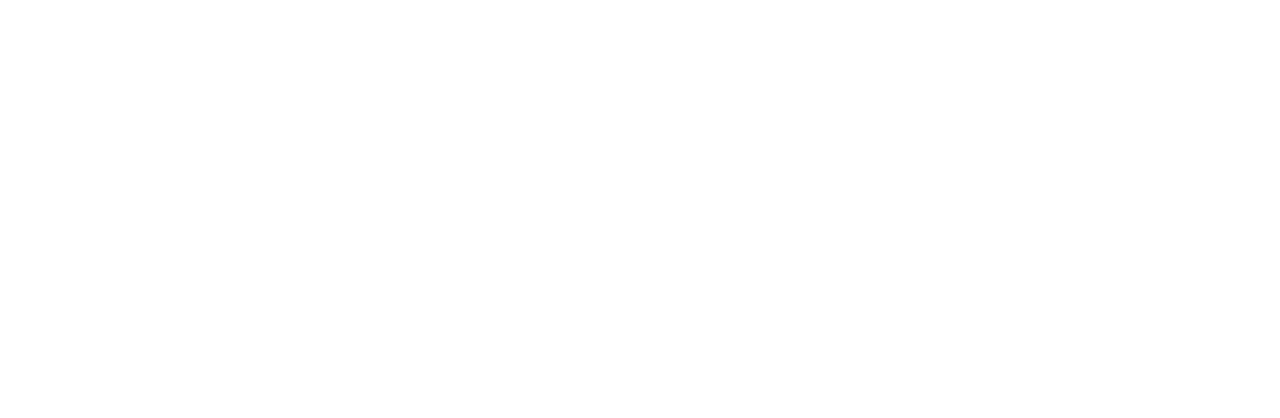
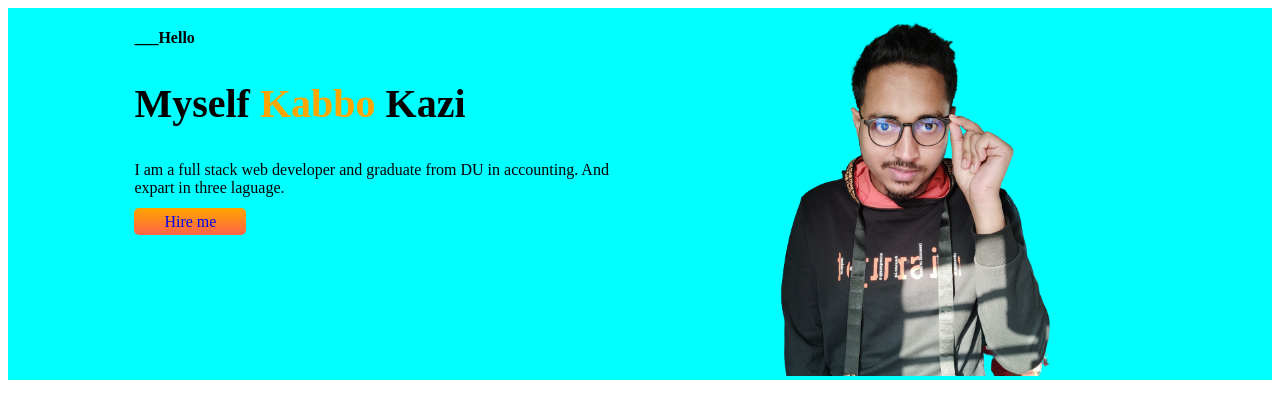
Before and after one commit to kabbo500/MY-2nd-portfolio, a plain HTML site: page index.html in a window 1280 px wide. Drawn offline with Linux system fonts and the light colour scheme.

Commit message:
fitst section

```diff
--- a/index.html
+++ b/index.html
@@ -5,11 +5,27 @@
     <meta charset="UTF-8">
     <meta http-equiv="X-UA-Compatible" content="IE=edge">
     <meta name="viewport" content="width=device-width, initial-scale=1.0">
-    <title>Document</title>
+    <title>My 2nd portfolio</title>
+    <link rel="stylesheet" href="style.css">
 </head>
 
 <body>
+    <section class="myself">
+        <div class="first">
+            <h4>___Hello</h4>
+            <h1>Myself <span class="myname">Kabbo</span> Kazi</h1>
+            <p>I am a full stack web developer and graduate from DU in accounting. And expart in three laguage.</p>
+            <a id="hire-me" target="blank" href="https://www.linkedin.com/in/kabbo-kazi-5b7907229/">Hire me</a>
+        </div>
+        <div class="first">
+            <img src="IMG_20220104_152754-removebg-preview.png" alt="kabbo kazi">
+        </div>
+    </section>
+    <section>
+        <div>
 
+        </div>
+    </section>
 </body>
 
 </html>
--- a/style.css
+++ b/style.css
@@ -0,0 +1,24 @@
+.myself{
+    background-color: aqua;
+    display: flex;
+}
+h1{
+font-size: 40px;
+}
+.myname{
+    color: orange;
+}
+.first{
+    width: 50%;
+    margin-left: 10%;
+}
+#hire-me{
+    text-decoration: none;
+    background-image: linear-gradient(orange,tomato);
+    padding: 5px 30px;
+    border-radius: 5px;
+
+}
+.first img{
+    width: 300px;
+}
```
